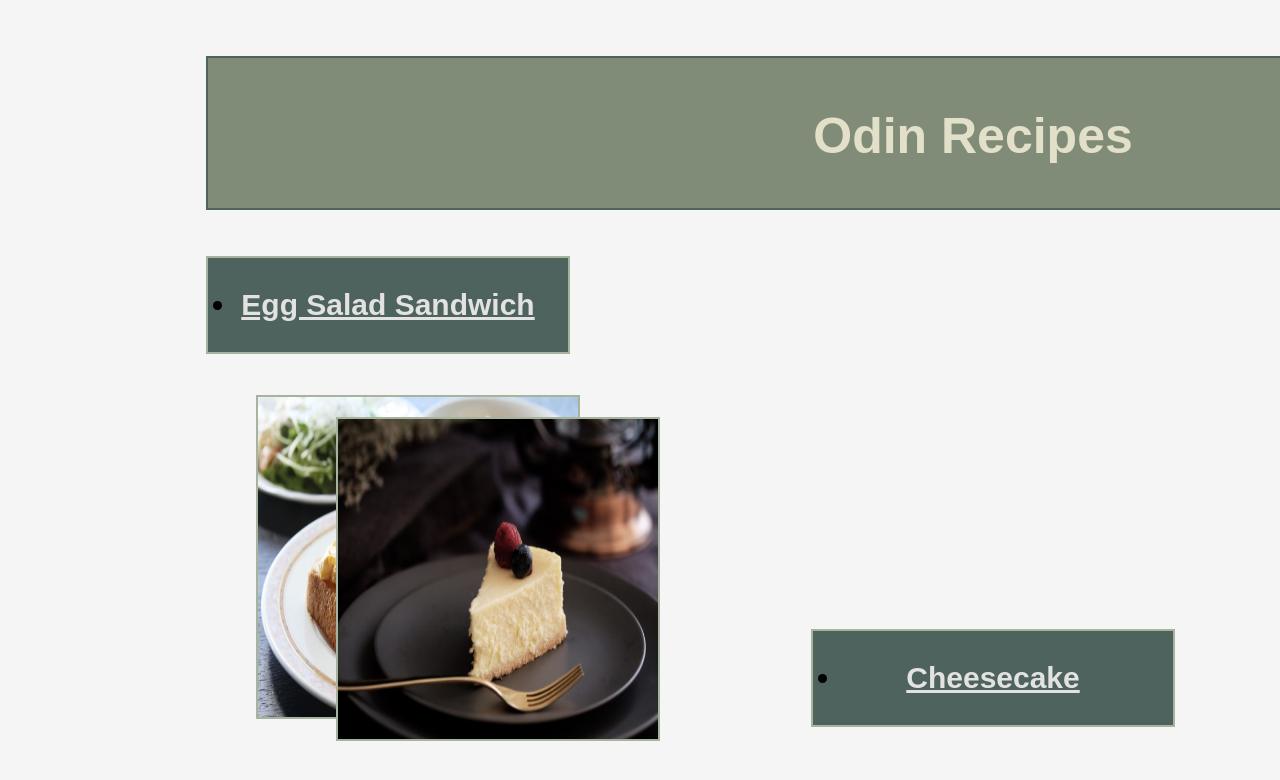
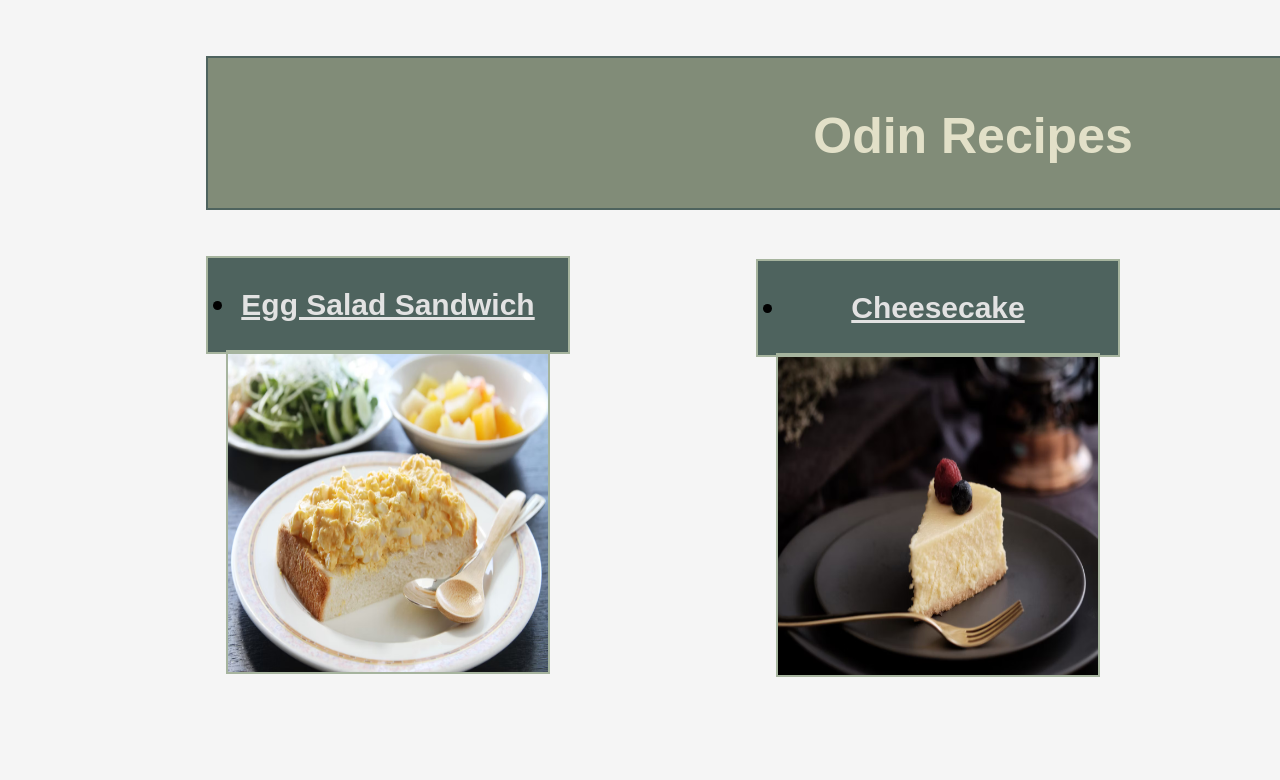
Before and after one commit to vshantej/odin-recipes, a plain HTML site: page index.html in a window 1280 px wide. Shown: the top 780 px of the page. Drawn offline with Linux system fonts and the light colour scheme.

Commit message:
Edit CSS Again
Edit Index.CSS page for coherence. Fix box model
and images so they don't overlap, but are
horizontally aligned.

```diff
--- a/index.css
+++ b/index.css
@@ -37,40 +37,56 @@ a {
 
 
 
-#egg {
-    margin-left: 160px;
-}
-
-#cheese {
-    margin-top: -90px;
-}
-
-#banana {
-    margin-left: 1350px;
-    margin-top: -95px;
-}
-
-
 
 img {
     width: 320px;
     height: 320px;
 }
 
+
+
 .eggp {
     outline: 2px solid #a6b49e;
-    margin-left: 210px;
-    margin-top: 45px;
+    margin-left: 730px;
 }
+
+.one {
+    margin-left: -550px;
+}
+
+#egg {
+    margin-left: 710px;
+}
+
+
+
 
 .cakep {
     outline: 2px solid #a6b49e;
-    margin-left: 290px;
-    margin-top: -950px;
+    margin-left: 730px;
 }
+
+.two {
+    margin-top: -415px;
+}
+
+#cheese {
+    margin-left: 710px;
+}
+
+
+
 
 .breadp {
     outline: 2px solid #a6b49e;
-    margin-left: 1409px;
-    margin-top: -400px;
+    margin-left: 730px;
 }
+
+.three {
+    margin-top: -416px;
+    margin-left: 630px;
+}
+
+#banana {
+    margin-left: 710px;
+}
```
